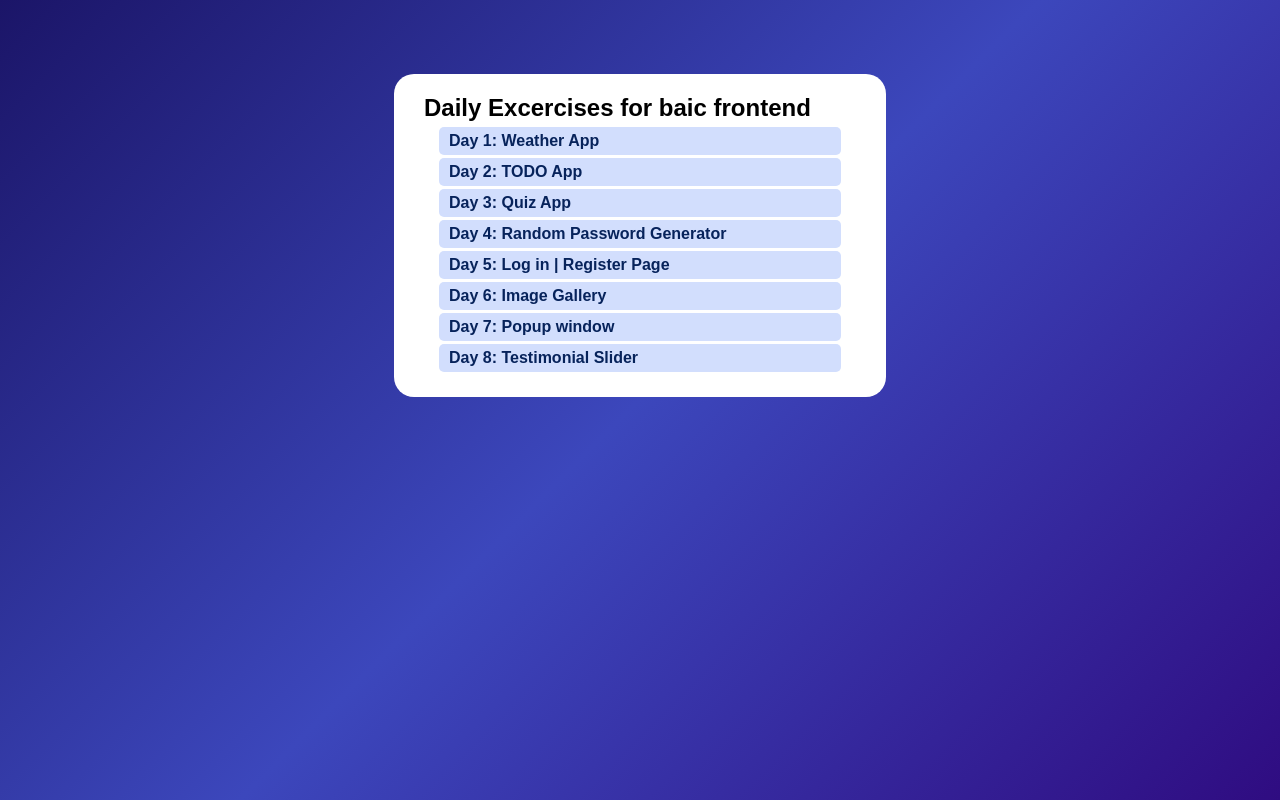
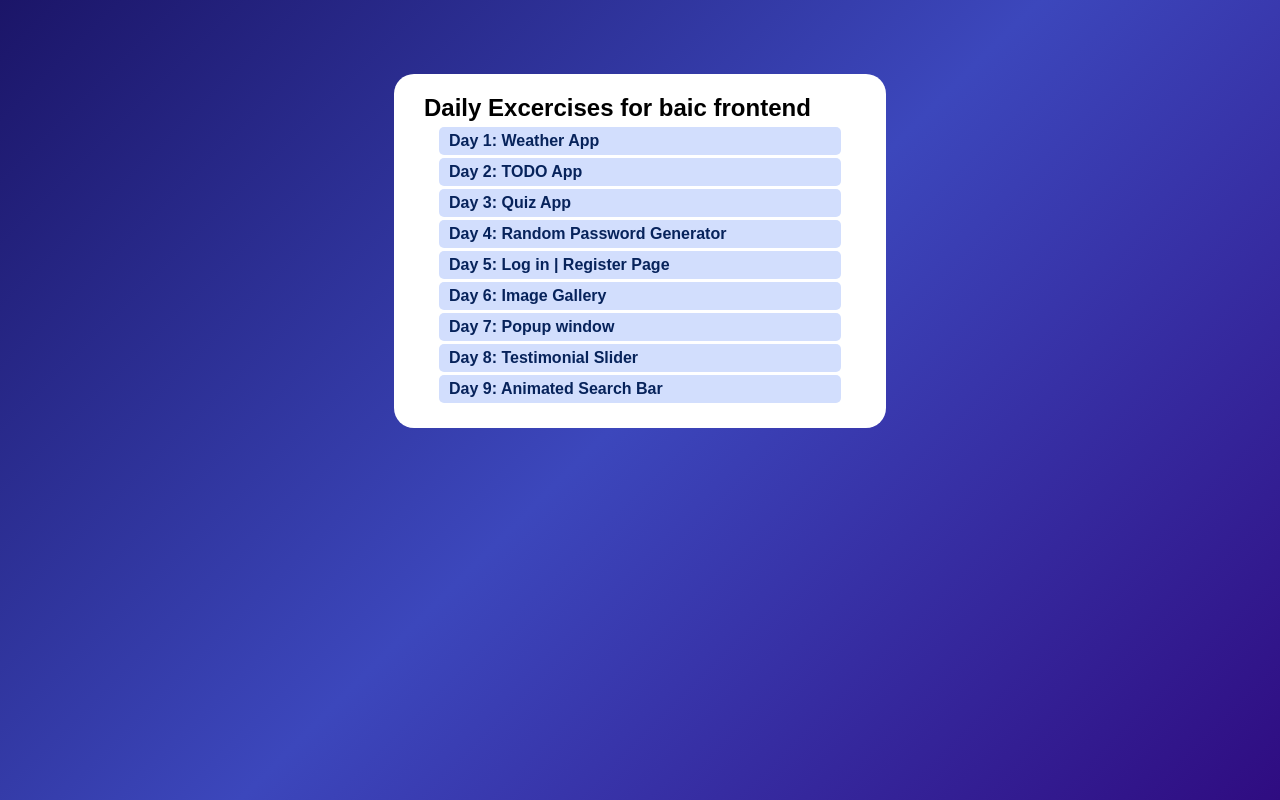
Before and after one commit to Erma-T/30daysFrontEndBasic, a plain HTML site: page index.html in a window 1280 px wide. Drawn offline with Linux system fonts and the light colour scheme.

Commit message:
Day 9 added to main menu

```diff
--- a/index.html
+++ b/index.html
@@ -18,6 +18,7 @@
                 <a href="Day 6 Image Gallery/index.html"><li> Day 6: Image Gallery</li></a>
                 <a href="Day 7 Popup/index.html"><li> Day 7: Popup window</li></a>
                 <a href="Day 8 Testimonial Slider/index.html"> <li> Day 8: Testimonial Slider</li></a>
+                <a href="Day 9 Animated Search Bar/index.html"> <li> Day 9: Animated Search Bar</li></a>
 
             </ul>
 
```
